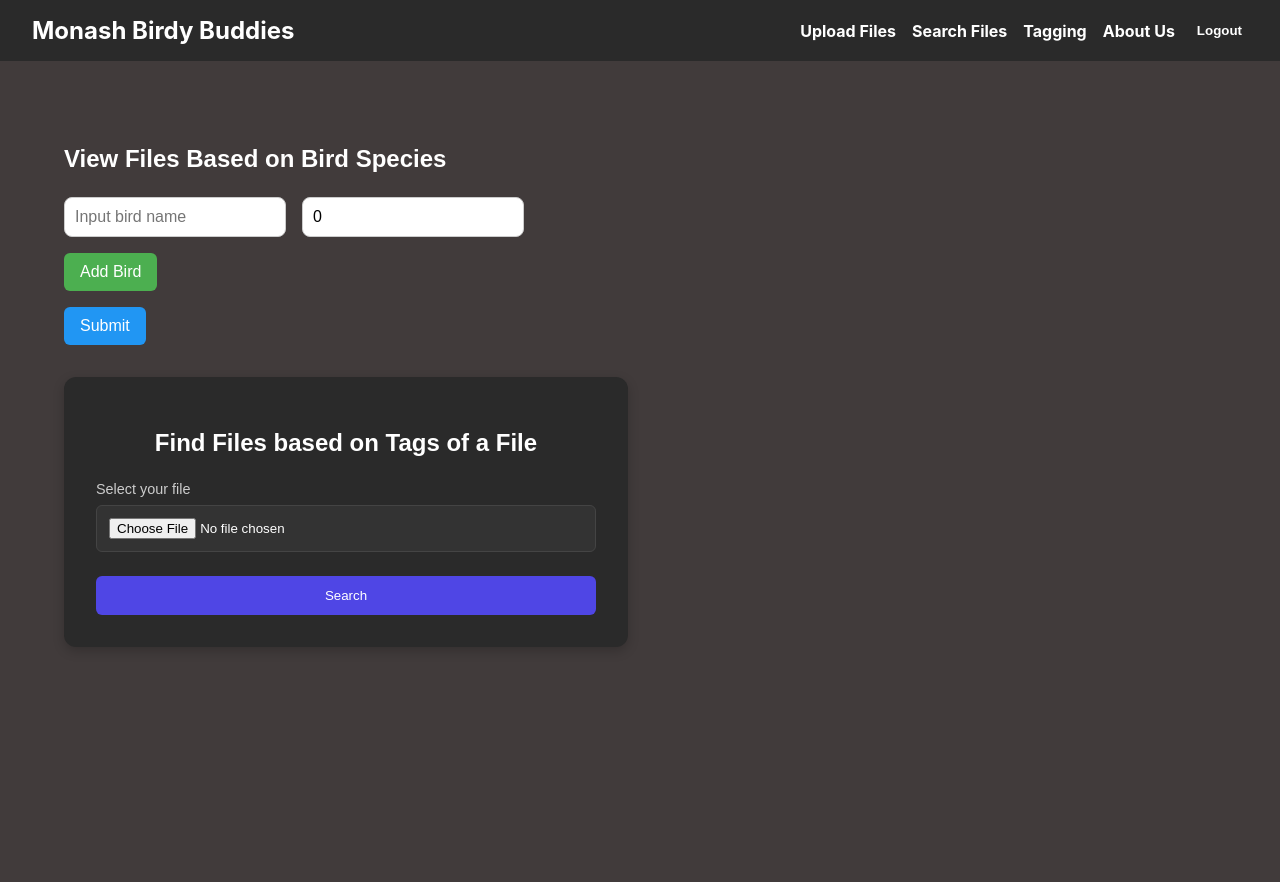
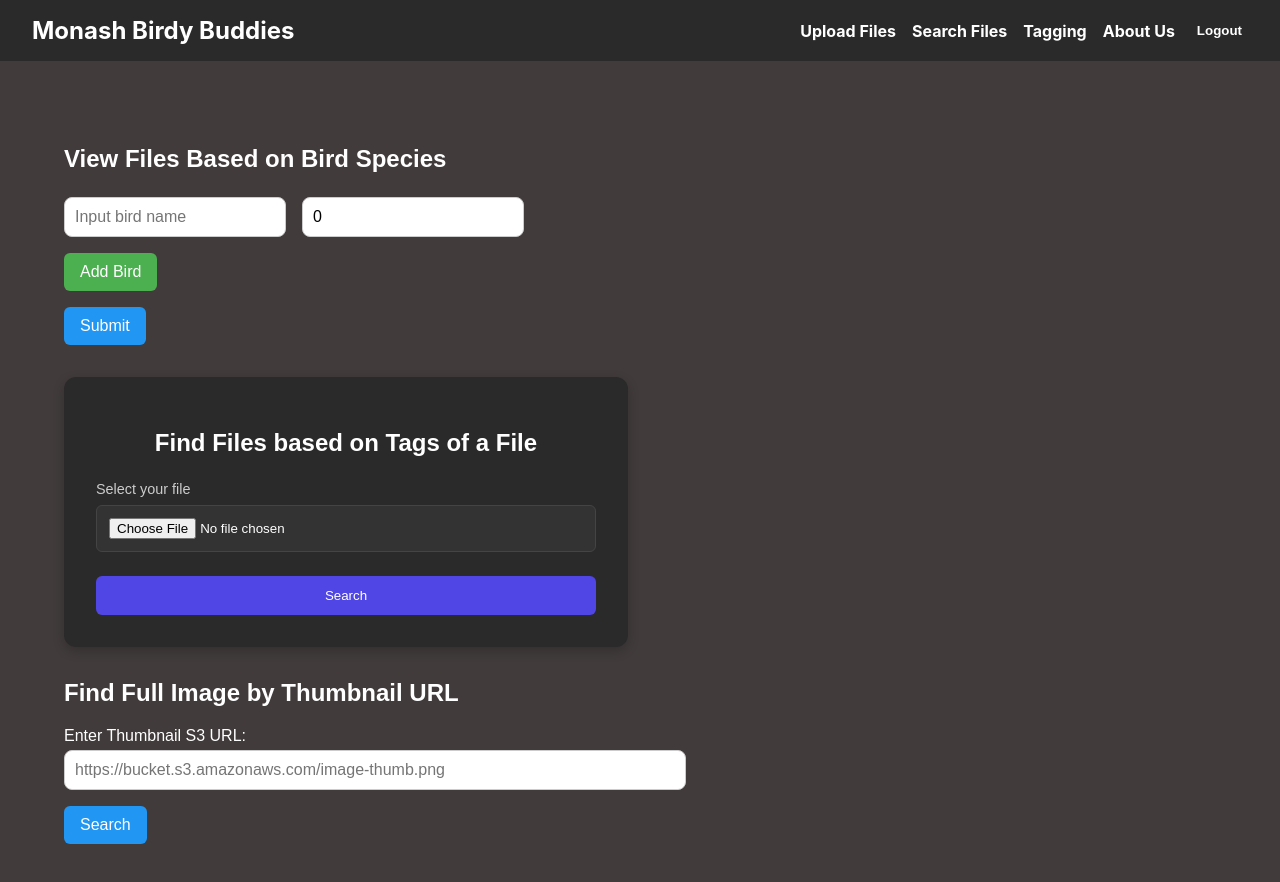
Before and after one commit to amanjain2222/AI-BirdDetection, a React (Create React App) app in the folder fit5225_UI-Suryadeep/fit5225-a3/: page /search in a window 1280 px wide. Shown: the top 882 px of the page. Before the commit the page ends 800 px from the top, so only its background shows below. Built offline with nearby package versions, Linux system fonts and the light colour scheme; sample sign-in values are in the browser's storage.

Commit message:
added find full image by Thumbnail url

```diff
--- a/fit5225_UI-Suryadeep/fit5225-a3/src/bulktagging.js
+++ b/fit5225_UI-Suryadeep/fit5225-a3/src/bulktagging.js
@@ -90,7 +90,6 @@ function BulkTagging() {
           + Add URL
         </button>
 
-        {/* Tag Fields */}
         <label style={{ marginTop: '1.5rem', display: 'block' }}>Tags (e.g., crow,1):</label>
         {tags.map((tag, index) => (
           <div key={index} style={{ display: 'flex', gap: '0.5rem', marginTop: '5px' }}>
--- a/fit5225_UI-Suryadeep/fit5225-a3/src/findFilesFromThumbnail.js
+++ b/fit5225_UI-Suryadeep/fit5225-a3/src/findFilesFromThumbnail.js
@@ -0,0 +1,79 @@
+import React, { useState } from 'react';
+import axios from 'axios';
+
+function ThumbnailSearch() {
+  const [thumbnailURL, setThumbnailURL] = useState('');
+  const [fullImageURL, setFullImageURL] = useState('');
+  const [message, setMessage] = useState('');
+
+  const handleSearch = async (e) => {
+    e.preventDefault();
+
+    if (!thumbnailURL.trim()) {
+      setMessage("Please enter a thumbnail URL.");
+      return;
+    }
+
+    try {
+      const response = await axios.post('https://ktchxqkala.execute-api.us-east-1.amazonaws.com/dev/search/thumbnail', {
+        thumbnail: thumbnailURL.trim(),
+      }, {
+        headers: {
+          'Content-Type': 'application/json'
+        }
+      });
+
+      console.log(response.data);
+
+      setFullImageURL(response.data.results.MediaURL);
+      setMessage('');
+    } catch (error) {
+      //setMessage(`Error: ${error.response?.data?.message || error.message}`);
+      //setFullImageURL('');
+    }
+  };
+
+  return (
+    <div style={{ maxWidth: '600px'}}>
+      <h2>Find Full Image by Thumbnail URL</h2>
+      <form onSubmit={handleSearch}>
+        <label>Enter Thumbnail S3 URL:</label>
+        <input
+          type="text"
+          placeholder="https://bucket.s3.amazonaws.com/image-thumb.png"
+          value={thumbnailURL}
+          onChange={(e) => setThumbnailURL(e.target.value)}
+          style={{ width: '100%', marginTop: '5px',  padding: '10px',
+            borderRadius: '8px',
+            border: '1px solid #ccc',
+            fontSize: '1rem',  }}
+        />
+
+        <button type="submit" style={{
+        backgroundColor: '#2196F3',
+        color: 'white',
+        padding: '10px 16px',
+        border: 'none',
+        borderRadius: '6px',
+        cursor: 'pointer',
+        fontSize: '1rem',
+        marginTop: '1rem',
+      }}>
+          Search
+        </button>
+      </form>
+
+      {message && <p style={{ marginTop: '1rem' }}>{message}</p>}
+
+      {fullImageURL && (
+        <div style={{ marginTop: '1rem' }}>
+          <strong>Full Image URL:</strong>
+          <p><a href={fullImageURL} target="_blank" rel="noopener noreferrer">{fullImageURL}</a></p>
+          <img src={fullImageURL} alt="Full Size" style={{ maxWidth: '100%', marginTop: '10px' }} />
+        </div>
+      )}
+    </div>
+  );
+}
+
+export default ThumbnailSearch;
--- a/fit5225_UI-Suryadeep/fit5225-a3/src/searchImage.js
+++ b/fit5225_UI-Suryadeep/fit5225-a3/src/searchImage.js
@@ -2,6 +2,7 @@ import React, { useState } from 'react';
 import axios from 'axios';
 import birdsTable from './birdsTable'
 import FindFilesFromUpload from './findFIlesFromUpload';
+import FindFilesFromThumbnail from './findFilesFromThumbnail';
 
 
 function SearchImage() {
@@ -143,6 +144,9 @@ function SearchImage() {
         </div>
         <div id="SimilarFilesContainer" style={{ marginTop: '2rem' }}>
         </div>
+        <div>
+          <FindFilesFromThumbnail/>
+        </div>
 
   </div>
     );
```
